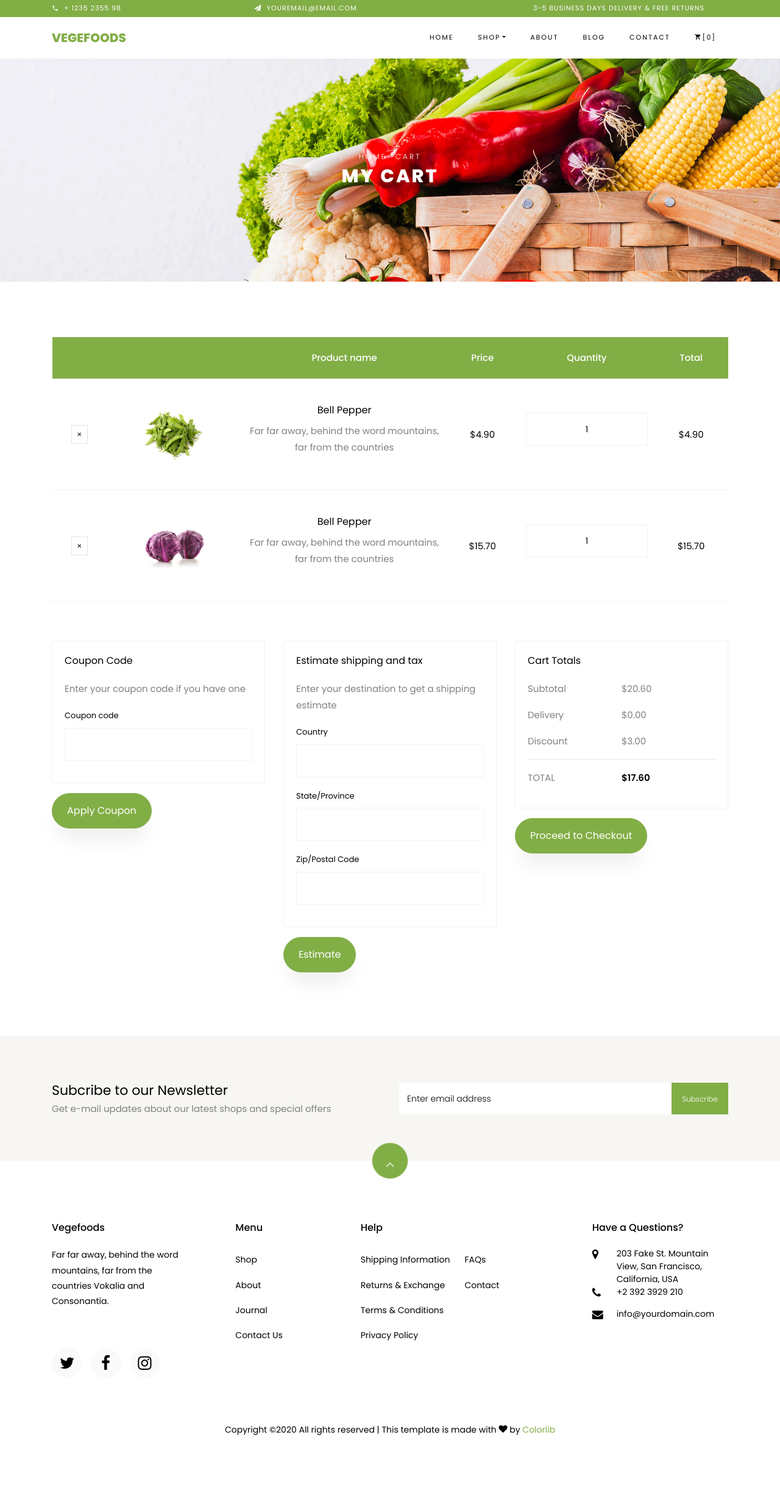
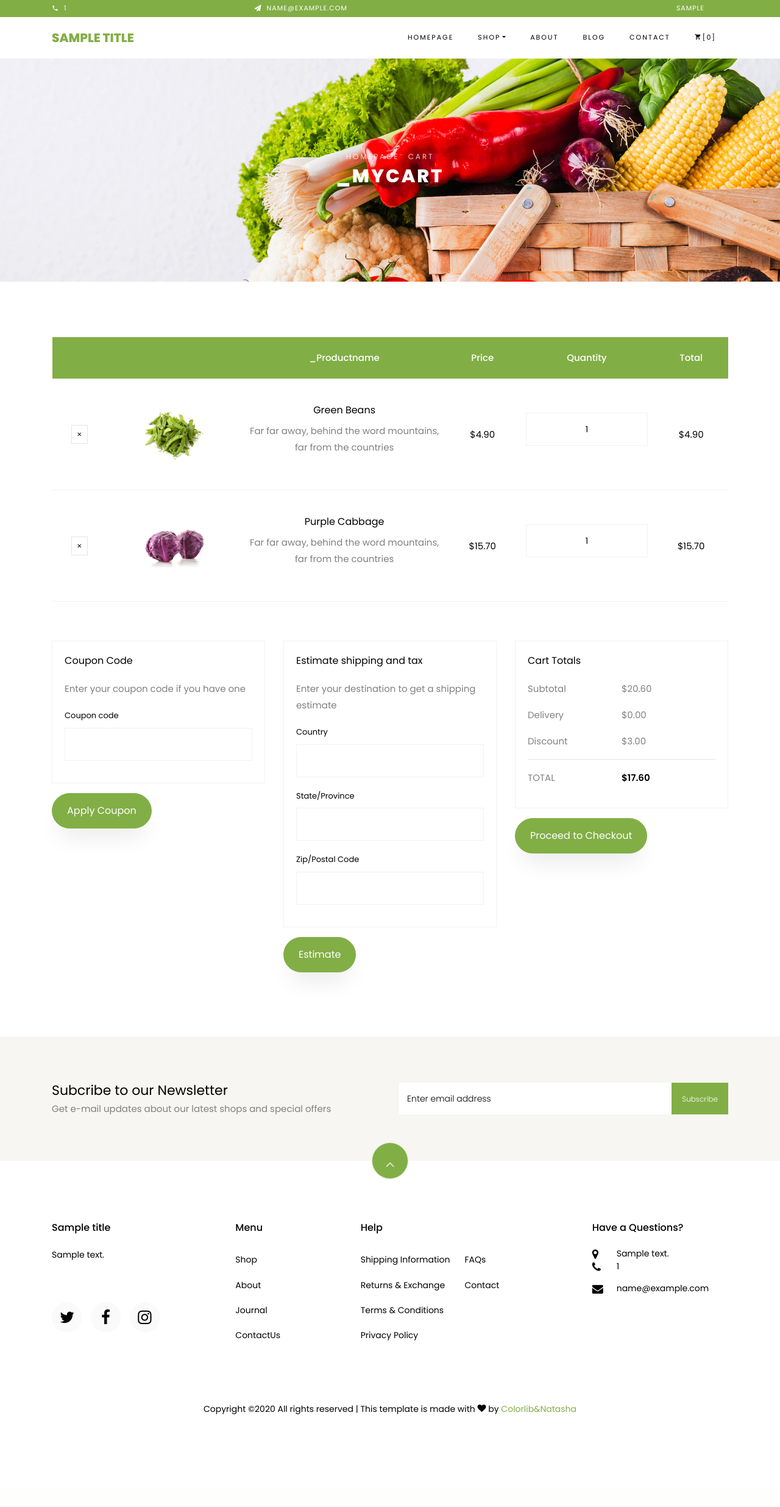
Before and after one commit to natkhosh/PyWeb_Lab_3, a Django app: template vshop/shop/templates/shop/cart.html in a window 1280 px wide. Shown: the whole page at 61% size. After the commit the page ends 2320 px from the top, so only its background shows below. Run offline with Django 3.2, Linux system fonts and the light colour scheme; the template is opened without the code that fills it: most values are stand-ins (such as "Sample title", 1, 10 or a date in 2020); some libraries are stand-ins or nearby versions; some web fonts are replaced.

Commit message:
lab_3: > step 4

```diff
--- a/vshop/shop/templates/shop/cart.html
+++ b/vshop/shop/templates/shop/cart.html
@@ -1,3 +1,6 @@
+{% load static %}
+{% load i18n %}
+
 <!DOCTYPE html>
 <html lang="en">
   <head>
@@ -9,24 +12,24 @@
     <link href="https://fonts.googleapis.com/css?family=Lora:400,400i,700,700i&display=swap" rel="stylesheet">
     <link href="https://fonts.googleapis.com/css?family=Amatic+SC:400,700&display=swap" rel="stylesheet">
 
-    <link rel="stylesheet" href="css/open-iconic-bootstrap.min.css">
-    <link rel="stylesheet" href="css/animate.css">
+    <link rel="stylesheet" href="{% static "shop/css/open-iconic-bootstrap.min.css" %}">
+    <link rel="stylesheet" href="{% static "shop/css/animate.css" %}">
 
-    <link rel="stylesheet" href="css/owl.carousel.min.css">
-    <link rel="stylesheet" href="css/owl.theme.default.min.css">
-    <link rel="stylesheet" href="css/magnific-popup.css">
+    <link rel="stylesheet" href="{% static "shop/css/owl.carousel.min.css" %}">
+    <link rel="stylesheet" href="{% static "shop/css/owl.theme.default.min.css" %}">
+    <link rel="stylesheet" href="{% static "shop/css/magnific-popup.css" %}">
 
-    <link rel="stylesheet" href="css/aos.css">
+    <link rel="stylesheet" href="{% static "shop/css/aos.css" %}">
 
-    <link rel="stylesheet" href="css/ionicons.min.css">
+    <link rel="stylesheet" href="{% static "shop/css/ionicons.min.css" %}">
 
-    <link rel="stylesheet" href="css/bootstrap-datepicker.css">
-    <link rel="stylesheet" href="css/jquery.timepicker.css">
+    <link rel="stylesheet" href="{% static "shop/css/bootstrap-datepicker.css" %}">
+    <link rel="stylesheet" href="{% static "shop/css/jquery.timepicker.css" %}">
 
 
-    <link rel="stylesheet" href="css/flaticon.css">
-    <link rel="stylesheet" href="css/icomoon.css">
-    <link rel="stylesheet" href="css/style.css">
+    <link rel="stylesheet" href="{% static "shop/css/flaticon.css" %}">
+    <link rel="stylesheet" href="{% static "shop/css/icomoon.css" %}">
+    <link rel="stylesheet" href="{% static "shop/css/style.css" %}">
   </head>
   <body class="goto-here">
 		<div class="py-1 bg-primary">
@@ -36,14 +39,14 @@
 		    		<div class="row d-flex">
 		    			<div class="col-md pr-4 d-flex topper align-items-center">
 					    	<div class="icon mr-2 d-flex justify-content-center align-items-center"><span class="icon-phone2"></span></div>
-						    <span class="text">+ 1235 2355 98</span>
+						    <span class="text">{{ phone_number }}</span>
 					    </div>
 					    <div class="col-md pr-4 d-flex topper align-items-center">
 					    	<div class="icon mr-2 d-flex justify-content-center align-items-center"><span class="icon-paper-plane"></span></div>
-						    <span class="text">youremail@email.com</span>
+						    <span class="text">{{ e_mail }}</span>
 					    </div>
 					    <div class="col-md-5 pr-4 d-flex topper align-items-center text-lg-right">
-						    <span class="text">3-5 Business days delivery &amp; Free Returns</span>
+						    <span class="text">{{ daily_offer }}</span>
 					    </div>
 				    </div>
 			    </div>
@@ -52,28 +55,28 @@
     </div>
     <nav class="navbar navbar-expand-lg navbar-dark ftco_navbar bg-dark ftco-navbar-light" id="ftco-navbar">
 	    <div class="container">
-	      <a class="navbar-brand" href="index.html">Vegefoods</a>
+	      <a class="navbar-brand" href="{% url 'home' %}">{{ title }}</a>
 	      <button class="navbar-toggler" type="button" data-toggle="collapse" data-target="#ftco-nav" aria-controls="ftco-nav" aria-expanded="false" aria-label="Toggle navigation">
-	        <span class="oi oi-menu"></span> Menu
+	        <span class="oi oi-menu"></span> {% trans 'Menu' %}
 	      </button>
 
 	      <div class="collapse navbar-collapse" id="ftco-nav">
 	        <ul class="navbar-nav ml-auto">
-	          <li class="nav-item"><a href="index.html" class="nav-link">Home</a></li>
+	          <li class="nav-item"><a href="{% url 'home' %}" class="nav-link">{% trans 'HomePage' %}</a></li>
 	          <li class="nav-item active dropdown">
               <a class="nav-link dropdown-toggle" href="#" id="dropdown04" data-toggle="dropdown" aria-haspopup="true" aria-expanded="false">Shop</a>
               <div class="dropdown-menu" aria-labelledby="dropdown04">
-              	<a class="dropdown-item" href="shop.html">Shop</a>
-              	<a class="dropdown-item" href="wishlist.html">Wishlist</a>
+              	<a class="dropdown-item" href="{% url 'shop' %}">{% trans 'shop' %}</a>
+              	<a class="dropdown-item" href="{% url 'wishlist' %}">{% trans 'Wishlist' %}</a>
                 <a class="dropdown-item" href="product-single.html">Single Product</a>
-                <a class="dropdown-item" href="cart.html">Cart</a>
-                <a class="dropdown-item" href="checkout.html">Checkout</a>
+                <a class="dropdown-item" href="{% url 'cart' %}">{% trans 'Cart' %}</a>
+                <a class="dropdown-item" href="checkout.html">{% trans 'Checkout' %}</a>
               </div>
             </li>
-	          <li class="nav-item"><a href="about.html" class="nav-link">About</a></li>
-	          <li class="nav-item"><a href="blog.html" class="nav-link">Blog</a></li>
-	          <li class="nav-item"><a href="contact.html" class="nav-link">Contact</a></li>
-	          <li class="nav-item cta cta-colored"><a href="cart.html" class="nav-link"><span class="icon-shopping_cart"></span>[0]</a></li>
+	          <li class="nav-item"><a href="about.html" class="nav-link">{% trans 'About' %}</a></li>
+	          <li class="nav-item"><a href="blog.html" class="nav-link">{% trans 'Blog' %}</a></li>
+	          <li class="nav-item"><a href="contact.html" class="nav-link">{% trans 'Contact' %}</a></li>
+	          <li class="nav-item cta cta-colored"><a href="{% url 'cart' %}" class="nav-link"><span class="icon-shopping_cart"></span>[0]</a></li>
 
 	        </ul>
 	      </div>
@@ -81,12 +84,12 @@
 	  </nav>
     <!-- END nav -->
 
-    <div class="hero-wrap hero-bread" style="background-image: url('images/bg_1.jpg');">
+    <div class="hero-wrap hero-bread" style="background-image: url(/static/shop/images/bg_1.jpg);">
       <div class="container">
         <div class="row no-gutters slider-text align-items-center justify-content-center">
           <div class="col-md-9 ftco-animate text-center">
-          	<p class="breadcrumbs"><span class="mr-2"><a href="index.html">Home</a></span> <span>Cart</span></p>
-            <h1 class="mb-0 bread">My Cart</h1>
+          	<p class="breadcrumbs"><span class="mr-2"><a href="{% url 'home' %}">{% trans 'HomePage' %}</a></span> <span>{% trans 'Cart' %}</span></p>
+            <h1 class="mb-0 bread">{% trans '_MyCart' %}</h1>
           </div>
         </div>
       </div>
@@ -102,21 +105,21 @@
 						      <tr class="text-center">
 						        <th>&nbsp;</th>
 						        <th>&nbsp;</th>
-						        <th>Product name</th>
-						        <th>Price</th>
-						        <th>Quantity</th>
-						        <th>Total</th>
+						        <th>{% trans '_Productname' %}</th>
+						        <th>{% trans  'Price'%}</th>
+						        <th>{% trans 'Quantity' %}</th>
+						        <th>{% trans 'Total' %}</th>
 						      </tr>
 						    </thead>
 						    <tbody>
 						      <tr class="text-center">
 						        <td class="product-remove"><a href="#"><span class="ion-ios-close"></span></a></td>
 
-						        <td class="image-prod"><div class="img" style="background-image:url(images/product-3.jpg);"></div></td>
+						        <td class="image-prod"><div class="img" style="background-image:url(/static/shop/images/product-3.jpg);"></div></td>
 
 						        <td class="product-name">
-						        	<h3>Bell Pepper</h3>
-						        	<p>Far far away, behind the word mountains, far from the countries</p>
+						        	<h3>{% trans 'Green Beans' %}</h3>
+						        	<p>{% trans 'Far far away, behind the word mountains, far from the countries' %}</p>
 						        </td>
 
 						        <td class="price">$4.90</td>
@@ -133,11 +136,11 @@
 						      <tr class="text-center">
 						        <td class="product-remove"><a href="#"><span class="ion-ios-close"></span></a></td>
 
-						        <td class="image-prod"><div class="img" style="background-image:url(images/product-4.jpg);"></div></td>
+						        <td class="image-prod"><div class="img" style="background-image:url(/static/shop/images/product-4.jpg);"></div></td>
 
 						        <td class="product-name">
-						        	<h3>Bell Pepper</h3>
-						        	<p>Far far away, behind the word mountains, far from the countries</p>
+						        	<h3>{% trans 'Purple Cabbage' %}</h3>
+						        	<p>{% trans 'Far far away, behind the word mountains, far from the countries' %}</p>
 						        </td>
 
 						        <td class="price">$15.70</td>
@@ -158,32 +161,32 @@
     		<div class="row justify-content-end">
     			<div class="col-lg-4 mt-5 cart-wrap ftco-animate">
     				<div class="cart-total mb-3">
-    					<h3>Coupon Code</h3>
-    					<p>Enter your coupon code if you have one</p>
+    					<h3>{% trans 'Coupon Code' %}</h3>
+    					<p>{% trans 'Enter your coupon code if you have one' %}</p>
   						<form action="#" class="info">
 	              <div class="form-group">
-	              	<label for="">Coupon code</label>
+	              	<label for="">{% trans 'Coupon code' %}</label>
 	                <input type="text" class="form-control text-left px-3" placeholder="">
 	              </div>
 	            </form>
     				</div>
-    				<p><a href="checkout.html" class="btn btn-primary py-3 px-4">Apply Coupon</a></p>
+    				<p><a href="checkout.html" class="btn btn-primary py-3 px-4">{% trans 'Apply Coupon' %}</a></p>
     			</div>
     			<div class="col-lg-4 mt-5 cart-wrap ftco-animate">
     				<div class="cart-total mb-3">
-    					<h3>Estimate shipping and tax</h3>
-    					<p>Enter your destination to get a shipping estimate</p>
+    					<h3>{% trans 'Estimate shipping and tax' %}</h3>
+    					<p>{% trans 'Enter your destination to get a shipping estimate' %}</p>
   						<form action="#" class="info">
 	              <div class="form-group">
-	              	<label for="">Country</label>
+	              	<label for="">{% trans 'Country' %}</label>
 	                <input type="text" class="form-control text-left px-3" placeholder="">
 	              </div>
 	              <div class="form-group">
-	              	<label for="country">State/Province</label>
+	              	<label for="country">{% trans 'State/Province' %}</label>
 	                <input type="text" class="form-control text-left px-3" placeholder="">
 	              </div>
 	              <div class="form-group">
-	              	<label for="country">Zip/Postal Code</label>
+	              	<label for="country">{% trans 'Zip/Postal Code' %}</label>
 	                <input type="text" class="form-control text-left px-3" placeholder="">
 	              </div>
 	            </form>
@@ -192,26 +195,26 @@
     			</div>
     			<div class="col-lg-4 mt-5 cart-wrap ftco-animate">
     				<div class="cart-total mb-3">
-    					<h3>Cart Totals</h3>
+    					<h3>{% trans 'Cart Totals' %}</h3>
     					<p class="d-flex">
-    						<span>Subtotal</span>
+    						<span>{% trans 'Subtotal' %}</span>
     						<span>$20.60</span>
     					</p>
     					<p class="d-flex">
-    						<span>Delivery</span>
+    						<span>{% trans 'Delivery' %}</span>
     						<span>$0.00</span>
     					</p>
     					<p class="d-flex">
-    						<span>Discount</span>
+    						<span>{% trans 'Discount' %}</span>
     						<span>$3.00</span>
     					</p>
     					<hr>
     					<p class="d-flex total-price">
-    						<span>Total</span>
+    						<span>{% trans 'Total' %}</span>
     						<span>$17.60</span>
     					</p>
     				</div>
-    				<p><a href="checkout.html" class="btn btn-primary py-3 px-4">Proceed to Checkout</a></p>
+    				<p><a href="checkout.html" class="btn btn-primary py-3 px-4">{% trans 'Proceed to Checkout' %}</a></p>
     			</div>
     		</div>
 			</div>
@@ -221,8 +224,8 @@
       <div class="container py-4">
         <div class="row d-flex justify-content-center py-5">
           <div class="col-md-6">
-          	<h2 style="font-size: 22px;" class="mb-0">Subcribe to our Newsletter</h2>
-          	<span>Get e-mail updates about our latest shops and special offers</span>
+          	<h2 style="font-size: 22px;" class="mb-0">{% trans 'Subcribe to our Newsletter' %}</h2>
+          	<span>{% trans 'Get e-mail updates about our latest shops and special offers' %}</span>
           </div>
           <div class="col-md-6 d-flex align-items-center">
             <form action="#" class="subscribe-form">
@@ -247,8 +250,8 @@
         <div class="row mb-5">
           <div class="col-md">
             <div class="ftco-footer-widget mb-4">
-              <h2 class="ftco-heading-2">Vegefoods</h2>
-              <p>Far far away, behind the word mountains, far from the countries Vokalia and Consonantia.</p>
+              <h2 class="ftco-heading-2">{{ title }}</h2>
+              <p>{{ about }}</p>
               <ul class="ftco-footer-social list-unstyled float-md-left float-lft mt-5">
                 <li class="ftco-animate"><a href="#"><span class="icon-twitter"></span></a></li>
                 <li class="ftco-animate"><a href="#"><span class="icon-facebook"></span></a></li>
@@ -258,40 +261,40 @@
           </div>
           <div class="col-md">
             <div class="ftco-footer-widget mb-4 ml-md-5">
-              <h2 class="ftco-heading-2">Menu</h2>
+              <h2 class="ftco-heading-2">{% trans 'Menu' %}</h2>
               <ul class="list-unstyled">
-                <li><a href="#" class="py-2 d-block">Shop</a></li>
-                <li><a href="#" class="py-2 d-block">About</a></li>
-                <li><a href="#" class="py-2 d-block">Journal</a></li>
-                <li><a href="#" class="py-2 d-block">Contact Us</a></li>
+                <li><a href="#" class="py-2 d-block">{% trans 'Shop' %}</a></li>
+                <li><a href="#" class="py-2 d-block">{% trans 'About' %}</a></li>
+                <li><a href="#" class="py-2 d-block">{% trans 'Journal' %}</a></li>
+                <li><a href="#" class="py-2 d-block">{% trans 'ContactUs' %}</a></li>
               </ul>
             </div>
           </div>
           <div class="col-md-4">
              <div class="ftco-footer-widget mb-4">
-              <h2 class="ftco-heading-2">Help</h2>
+              <h2 class="ftco-heading-2">{% trans 'Help' %}</h2>
               <div class="d-flex">
 	              <ul class="list-unstyled mr-l-5 pr-l-3 mr-4">
-	                <li><a href="#" class="py-2 d-block">Shipping Information</a></li>
-	                <li><a href="#" class="py-2 d-block">Returns &amp; Exchange</a></li>
-	                <li><a href="#" class="py-2 d-block">Terms &amp; Conditions</a></li>
-	                <li><a href="#" class="py-2 d-block">Privacy Policy</a></li>
+	                <li><a href="#" class="py-2 d-block">{% trans 'Shipping Information' %}</a></li>
+	                <li><a href="#" class="py-2 d-block">{% trans 'Returns &amp; Exchange' %}</a></li>
+	                <li><a href="#" class="py-2 d-block">{% trans 'Terms &amp; Conditions' %}</a></li>
+	                <li><a href="#" class="py-2 d-block">{% trans 'Privacy Policy' %}</a></li>
 	              </ul>
 	              <ul class="list-unstyled">
-	                <li><a href="#" class="py-2 d-block">FAQs</a></li>
-	                <li><a href="#" class="py-2 d-block">Contact</a></li>
+	                <li><a href="#" class="py-2 d-block">{% trans 'FAQs' %}</a></li>
+	                <li><a href="#" class="py-2 d-block">{% trans 'Contact' %}</a></li>
 	              </ul>
 	            </div>
             </div>
           </div>
           <div class="col-md">
             <div class="ftco-footer-widget mb-4">
-            	<h2 class="ftco-heading-2">Have a Questions?</h2>
+            	<h2 class="ftco-heading-2">{% trans 'Have a Questions?' %}</h2>
             	<div class="block-23 mb-3">
 	              <ul>
-	                <li><span class="icon icon-map-marker"></span><span class="text">203 Fake St. Mountain View, San Francisco, California, USA</span></li>
-	                <li><a href="#"><span class="icon icon-phone"></span><span class="text">+2 392 3929 210</span></a></li>
-	                <li><a href="#"><span class="icon icon-envelope"></span><span class="text">info@yourdomain.com</span></a></li>
+	                <li><span class="icon icon-map-marker"></span><span class="text">{{ address }}</span></li>
+	                <li><a href="#"><span class="icon icon-phone"></span><span class="text">{{ phone_number }}</span></a></li>
+	                <li><a href="#"><span class="icon icon-envelope"></span><span class="text">{{ e_mail }}</span></a></li>
 	              </ul>
 	            </div>
             </div>
@@ -301,7 +304,7 @@
           <div class="col-md-12 text-center">
 
             <p><!-- Link back to Colorlib can't be removed. Template is licensed under CC BY 3.0. -->
-						  Copyright &copy;<script>document.write(new Date().getFullYear());</script> All rights reserved | This template is made with <i class="icon-heart color-danger" aria-hidden="true"></i> by <a href="https://colorlib.com" target="_blank">Colorlib</a>
+						  Copyright &copy;<script>document.write(new Date().getFullYear());</script> {% trans 'All rights reserved | This template is made with ' %} <i class="icon-heart color-danger" aria-hidden="true"></i> by <a href="https://colorlib.com" target="_blank">Colorlib&Natasha</a>
 						  <!-- Link back to Colorlib can't be removed. Template is licensed under CC BY 3.0. -->
 						</p>
           </div>
@@ -315,22 +318,22 @@
   <div id="ftco-loader" class="show fullscreen"><svg class="circular" width="48px" height="48px"><circle class="path-bg" cx="24" cy="24" r="22" fill="none" stroke-width="4" stroke="#eeeeee"/><circle class="path" cx="24" cy="24" r="22" fill="none" stroke-width="4" stroke-miterlimit="10" stroke="#F96D00"/></svg></div>
 
 
-  <script src="js/jquery.min.js"></script>
-  <script src="js/jquery-migrate-3.0.1.min.js"></script>
-  <script src="js/popper.min.js"></script>
-  <script src="js/bootstrap.min.js"></script>
-  <script src="js/jquery.easing.1.3.js"></script>
-  <script src="js/jquery.waypoints.min.js"></script>
-  <script src="js/jquery.stellar.min.js"></script>
-  <script src="js/owl.carousel.min.js"></script>
-  <script src="js/jquery.magnific-popup.min.js"></script>
-  <script src="js/aos.js"></script>
-  <script src="js/jquery.animateNumber.min.js"></script>
-  <script src="js/bootstrap-datepicker.js"></script>
-  <script src="js/scrollax.min.js"></script>
+  <script src="{% static "shop/js/jquery.min.js" %}"></script>
+  <script src="{% static "shop/js/jquery-migrate-3.0.1.min.js" %}"></script>
+  <script src="{% static "shop/js/popper.min.js" %}"></script>
+  <script src="{% static "shop/js/bootstrap.min.js" %}"></script>
+  <script src="{% static "shop/js/jquery.easing.1.3.js" %}"></script>
+  <script src="{% static "shop/js/jquery.waypoints.min.js" %}"></script>
+  <script src="{% static "shop/js/jquery.stellar.min.js" %}"></script>
+  <script src="{% static "shop/js/owl.carousel.min.js" %}"></script>
+  <script src="{% static "shop/js/jquery.magnific-popup.min.js" %}"></script>
+  <script src="{% static "shop/js/aos.js" %}"></script>
+  <script src="{% static "shop/js/jquery.animateNumber.min.js" %}"></script>
+  <script src="{% static "shop/js/bootstrap-datepicker.js" %}"></script>
+  <script src="{% static "shop/js/scrollax.min.js" %}"></script>
   <script src="https://maps.googleapis.com/maps/api/js?key=AIzaSyBVWaKrjvy3MaE7SQ74_uJiULgl1JY0H2s&sensor=false"></script>
-  <script src="js/google-map.js"></script>
-  <script src="js/main.js"></script>
+  <script src="{% static "shop/js/google-map.js" %}"></script>
+  <script src="{% static "shop/js/main.js" %}"></script>
 
   <script>
 		$(document).ready(function(){
--- a/vshop/shop/templates/shop/index.html
+++ b/vshop/shop/templates/shop/index.html
@@ -73,14 +73,14 @@
               	<a class="dropdown-item" href="{% url 'shop' %}">{% trans 'shop' %}</a>
               	<a class="dropdown-item" href="{% url 'wishlist' %}">{% trans 'Wishlist' %}</a>
                 <a class="dropdown-item" href="product-single.html">{% trans 'Single Product' %}</a>
-                <a class="dropdown-item" href="cart.html">{% trans 'Cart' %}</a>
+                <a class="dropdown-item" href="{% url 'cart' %}">{% trans 'Cart' %}</a>
                 <a class="dropdown-item" href="checkout.html">{% trans 'Checkout' %}</a>
               </div>
             </li>
 	          <li class="nav-item"><a href="about.html" class="nav-link">{% trans 'About' %}</a></li>
 	          <li class="nav-item"><a href="blog.html" class="nav-link">{% trans 'Blog' %}</a></li>
 	          <li class="nav-item"><a href="contact.html" class="nav-link">{% trans 'Contact' %}</a></li>
-	          <li class="nav-item cta cta-colored"><a href="cart.html" class="nav-link"><span class="icon-shopping_cart"></span>[0]</a></li>
+	          <li class="nav-item cta cta-colored"><a href="{% url 'cart' %}" class="nav-link"><span class="icon-shopping_cart"></span>[0]</a></li>
 
 	        </ul>
 	      </div>
--- a/vshop/shop/urls.py
+++ b/vshop/shop/urls.py
@@ -8,6 +8,7 @@ urlpatterns = [
     path('', IndexView.as_view(),  name='home'),
     path('shop/', ShopView.as_view(), name='shop'),
     path('wishlist/', WishlistView.as_view(), name='wishlist'),
+    path('cart/', CartView.as_view(), name='cart'),
 ]
 
 # urlpatterns = [
```
Also changed, not shown: vshop/shop/templates/shop/shop.html (+4 -4 lines), vshop/shop/templates/shop/wishlist.html (+6 -6 lines), vshop/shop/views.py (+8 -0 lines).
